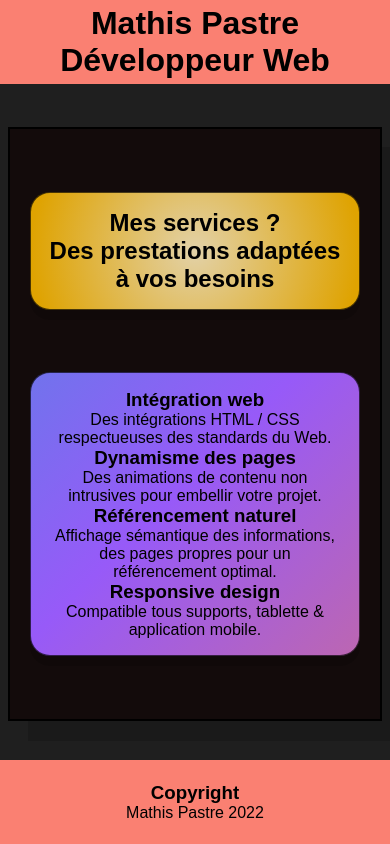
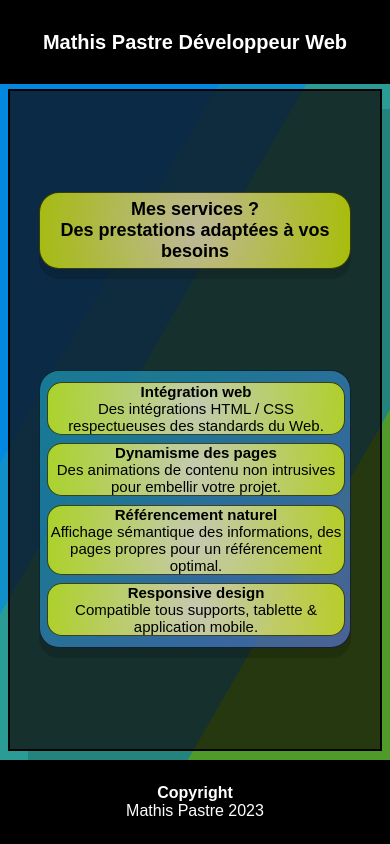
Before and after one commit to MathisPastreNelson/portfolio-mathis-pastre, a React (Create React App) app: page / in a window 390 px wide. Built offline with nearby package versions, Linux system fonts and the light colour scheme; a web font is replaced by a local one.

Commit message:
Style amélioration

```diff
--- a/src/components/Footer.js
+++ b/src/components/Footer.js
@@ -3,8 +3,8 @@ import React from 'react'
 export default function Footer() {
     return (
         <footer className="footer">
-            <h3>Copyright</h3>
-            <p>Mathis Pastre 2022</p>
+            <h4>Copyright</h4>
+            <p>Mathis Pastre 2023</p>
         </footer>
     )
 }
--- a/src/components/Header.js
+++ b/src/components/Header.js
@@ -3,7 +3,12 @@ import React from 'react'
 export default function Header() {
     return (
         <header className="App-header">
-            <h1>Mathis Pastre Développeur Web</h1>
+            <div className="content">
+                <h1>Mathis Pastre Développeur Web</h1>
+            </div>
+            <div className="bg"></div>
+            <div className="bg bg2"></div>
+            <div className="bg bg3"></div>
         </header>
     )
 }
--- a/src/components/Main.js
+++ b/src/components/Main.js
@@ -23,20 +23,28 @@ export default function Main() {
                             <h2>Des prestations adaptées à vos besoins</h2>
                         </div>
                         <div className="article">
+                            <div>
                                 <h3>Intégration web</h3>
                                 <p>Des intégrations HTML / CSS
                                     respectueuses des standards du Web.</p>
+                            </div>
+                            <div>
                                 <h3>Dynamisme des pages</h3>
                                 <p>Des animations de contenu non intrusives pour embellir votre projet.</p>
+                            </div>
+                            <div>
                                 <h3>Référencement naturel</h3>
                                 <p>Affichage sémantique des informations,
                                     des pages propres pour un référencement optimal.</p>
+                            </div>
+                            <div>
                                 <h3>
                                     Responsive design
                                 </h3>
                                 <p>
                                     Compatible tous supports, tablette & application mobile.
                                 </p>
+                            </div>
                         </div>
                     </section>
                 </div>
@@ -58,6 +66,6 @@ export default function Main() {
                     <h3>6</h3>
                 </div>
             </Slider >
-        </div>
+        </div >
     );
 }
--- a/src/style/_animations.scss
+++ b/src/style/_animations.scss
@@ -14,5 +14,12 @@
 }
 
 .present>div {
-    padding: 1rem;
+    padding: 0.4rem;
 }
+
+@media (max-width: 576px) {
+    .present:hover {
+        border-radius: 0% 0% 25% 25% / 0% 0% 5% 5%;
+        box-shadow: 5px 5px rgba(0, 0, 0, .25);
+    }
+}
--- a/src/style/_footer.scss
+++ b/src/style/_footer.scss
@@ -1,9 +1,10 @@
 footer {
-    background-color: rgb(250, 128, 114);
     height: 10vh;
     display: flex;
     justify-content: center;
     align-items: center;
     width: 100%;
     flex-direction: column;
+    background-color: rgb(0, 0, 0);
+    color: white;
 }
--- a/src/style/_header.scss
+++ b/src/style/_header.scss
@@ -1,7 +1,47 @@
 header {
-    background-color: rgb(250, 128, 114);
     height: 10vh;
     display: flex;
     justify-content: center;
     align-items: center;
+    background-color: rgb(0, 0, 0);
+    color: white;
 }
+
+
+.bg {
+    animation: slide 3s ease-in-out infinite alternate;
+    background-image: linear-gradient(-60deg, #6c3 50%, #09f 50%);
+    bottom: 0;
+    left: -50%;
+    opacity: .5;
+    position: fixed;
+    right: -50%;
+    top: 0;
+    z-index: -1;
+}
+
+.bg2 {
+    animation-direction: alternate-reverse;
+    animation-duration: 4s;
+}
+
+.bg3 {
+    animation-duration: 5s;
+}
+
+
+@keyframes slide {
+    0% {
+        transform: translateX(-25%);
+    }
+
+    100% {
+        transform: translateX(25%);
+    }
+}
+
+@media (max-width: 576px) {
+    h1 {
+        font-size: 20px;
+    }
+}
--- a/src/style/_main.scss
+++ b/src/style/_main.scss
@@ -23,7 +23,7 @@
 }
 
 .title {
-    background-image: radial-gradient(circle farthest-side, #fceabbe3, #f8b600e3);
+    background-image: radial-gradient(circle farthest-side, #fceabbbd, #e8f800b4);
     border: solid 1px rgba(0, 0, 0, 0.678);
     border-radius: 20px;
     box-shadow: 0px 10px rgba(0, 0, 0, .15);
@@ -33,11 +33,23 @@
 .article {
     border: solid 1px rgba(0, 0, 0, 0.678);
     border-radius: 20px;
-    background: linear-gradient(-45deg, #ee7752, #975af8, #23a6d5, #23d5ab);
+    background: linear-gradient(-45deg, #ee7652a1, #975af8a2, #23a5d59c, #23d5ab98);
     background-size: 400% 400%;
-    animation: gradient 15s ease infinite;
+    animation: gradient 2s ease infinite;
     box-shadow: 0px 10px rgba(0, 0, 0, .15);
     width: 80%;
+    display: flex;
+    justify-content: center;
+    align-items: center;
+    flex-direction: column;
+}
+
+.article>div {
+    margin: 5px;
+    background-image: radial-gradient(circle farthest-side, #fceabbbd, #e8f800b4);
+    width: 100%;
+    border-radius: 15px;
+    border: solid 1px rgba(0, 0, 0, 0.678);
 }
 
 @keyframes gradient {
@@ -53,3 +65,26 @@
         background-position: 0% 50%;
     }
 }
+
+@media (max-width: 576px) {
+    .present {
+        height: 78vh;
+        margin: 0.5vh auto;
+    }
+
+    .article>div {
+        margin: 0.5vh auto;
+    }
+
+    h2 {
+        font-size: 18px;
+    }
+
+    h3 {
+        font-size: 15px;
+    }
+
+    div>p {
+        font-size: 15px;
+    }
+}
--- a/src/style/index.css
+++ b/src/style/index.css
@@ -11,13 +11,60 @@ body {
 }
 
 header {
-  background-color: rgb(250, 128, 114);
   height: 10vh;
   display: flex;
   justify-content: center;
   align-items: center;
+  background-color: rgb(0, 0, 0);
+  color: white;
 }
 
+.bg {
+  -webkit-animation: slide 3s ease-in-out infinite alternate;
+          animation: slide 3s ease-in-out infinite alternate;
+  background-image: linear-gradient(-60deg, #6c3 50%, #09f 50%);
+  bottom: 0;
+  left: -50%;
+  opacity: 0.5;
+  position: fixed;
+  right: -50%;
+  top: 0;
+  z-index: -1;
+}
+
+.bg2 {
+  animation-direction: alternate-reverse;
+  -webkit-animation-duration: 4s;
+          animation-duration: 4s;
+}
+
+.bg3 {
+  -webkit-animation-duration: 5s;
+          animation-duration: 5s;
+}
+
+@-webkit-keyframes slide {
+  0% {
+    transform: translateX(-25%);
+  }
+  100% {
+    transform: translateX(25%);
+  }
+}
+
+@keyframes slide {
+  0% {
+    transform: translateX(-25%);
+  }
+  100% {
+    transform: translateX(25%);
+  }
+}
+@media (max-width: 576px) {
+  h1 {
+    font-size: 20px;
+  }
+}
 .main_container {
   height: 80vh;
   overflow: hidden;
@@ -43,7 +90,7 @@ header {
 }
 
 .title {
-  background-image: radial-gradient(circle farthest-side, rgba(252, 234, 187, 0.8901960784), rgba(248, 182, 0, 0.8901960784));
+  background-image: radial-gradient(circle farthest-side, rgba(252, 234, 187, 0.7411764706), rgba(232, 248, 0, 0.7058823529));
   border: solid 1px rgba(0, 0, 0, 0.678);
   border-radius: 20px;
   box-shadow: 0px 10px rgba(0, 0, 0, 0.15);
@@ -53,12 +100,24 @@ header {
 .article {
   border: solid 1px rgba(0, 0, 0, 0.678);
   border-radius: 20px;
-  background: linear-gradient(-45deg, #ee7752, #975af8, #23a6d5, #23d5ab);
+  background: linear-gradient(-45deg, rgba(238, 118, 82, 0.631372549), rgba(151, 90, 248, 0.6352941176), rgba(35, 165, 213, 0.6117647059), rgba(35, 213, 171, 0.5960784314));
   background-size: 400% 400%;
-  -webkit-animation: gradient 15s ease infinite;
-          animation: gradient 15s ease infinite;
+  -webkit-animation: gradient 2s ease infinite;
+          animation: gradient 2s ease infinite;
   box-shadow: 0px 10px rgba(0, 0, 0, 0.15);
   width: 80%;
+  display: flex;
+  justify-content: center;
+  align-items: center;
+  flex-direction: column;
+}
+
+.article > div {
+  margin: 5px;
+  background-image: radial-gradient(circle farthest-side, rgba(252, 234, 187, 0.7411764706), rgba(232, 248, 0, 0.7058823529));
+  width: 100%;
+  border-radius: 15px;
+  border: solid 1px rgba(0, 0, 0, 0.678);
 }
 
 @-webkit-keyframes gradient {
@@ -84,6 +143,24 @@ header {
     background-position: 0% 50%;
   }
 }
+@media (max-width: 576px) {
+  .present {
+    height: 78vh;
+    margin: 0.5vh auto;
+  }
+  .article > div {
+    margin: 0.5vh auto;
+  }
+  h2 {
+    font-size: 18px;
+  }
+  h3 {
+    font-size: 15px;
+  }
+  div > p {
+    font-size: 15px;
+  }
+}
 .present {
   position: relative;
   background: rgba(15, 3, 3, 0.705);
@@ -99,15 +176,22 @@ header {
 }
 
 .present > div {
-  padding: 1rem;
+  padding: 0.4rem;
 }
 
+@media (max-width: 576px) {
+  .present:hover {
+    border-radius: 0% 0% 25% 25%/0% 0% 5% 5%;
+    box-shadow: 5px 5px rgba(0, 0, 0, 0.25);
+  }
+}
 footer {
-  background-color: rgb(250, 128, 114);
   height: 10vh;
   display: flex;
   justify-content: center;
   align-items: center;
   width: 100%;
   flex-direction: column;
+  background-color: rgb(0, 0, 0);
+  color: white;
 }/*# sourceMappingURL=index.css.map */
```
Also changed, not shown: 1 other file (tests, documents, lock files or other folders). Lines whose indentation alone changed are shown as unchanged.
